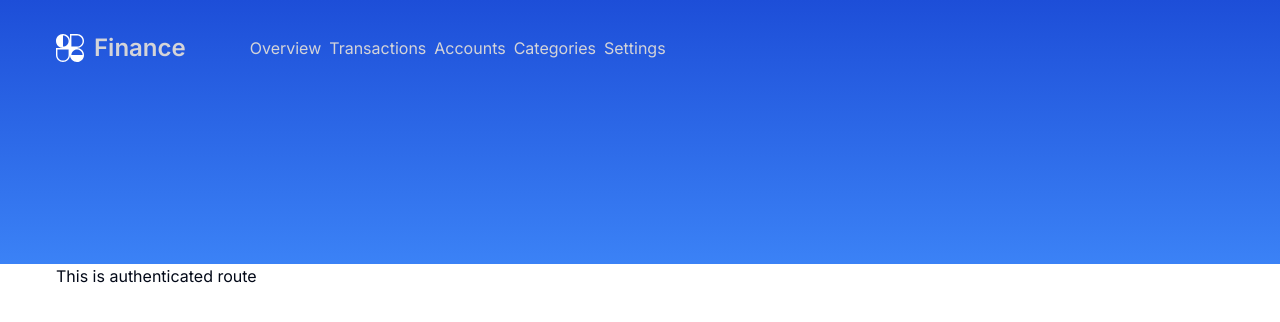
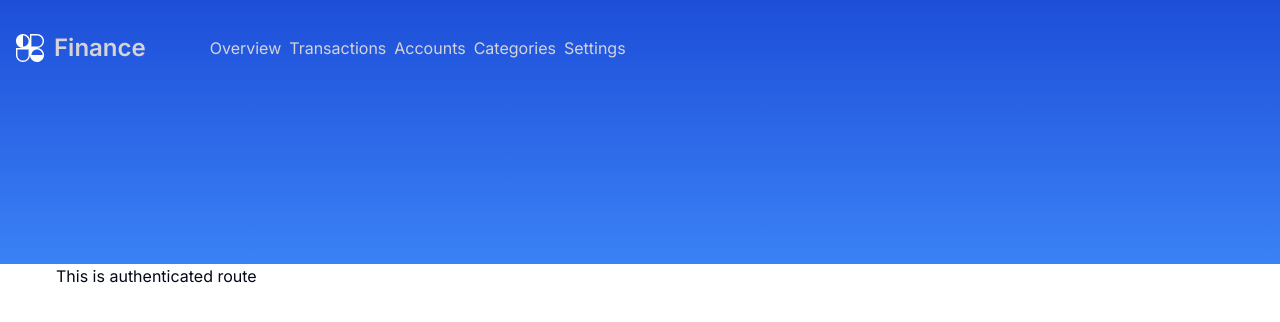
Before and after one commit to EmreeOzturk/finance-app, a Next.js app: page / in a window 1280 px wide. Shown: the top 322 px of the page. Built offline with nearby package versions, Linux system fonts and the light colour scheme.

Commit message:
refactor: Update Header component styling and remove unnecessary CSS classes

```diff
--- a/components/Header.tsx
+++ b/components/Header.tsx
@@ -4,10 +4,10 @@ import Navbar from "./Navbar";
 
 const Header = () => {
   return (
-    <header className="bg-gradient-to-b from-blue-700 to-blue-500 px-4 py-8 lg:px-14 pb-36">
+    <header className="bg-gradient-to-b from-blue-700 to-blue-500 px-4 py-8 pb-36">
       <div className="max-w-screen-2xl mx-auto">
         <div className="w-full flex items-center justify-between mb-14">
-          <div className="flex items-center lg:gap-x-16">
+          <div className="flex items-center md:gap-x-16">
             <HeaderLogo />
             <Navbar />
           </div>
```
